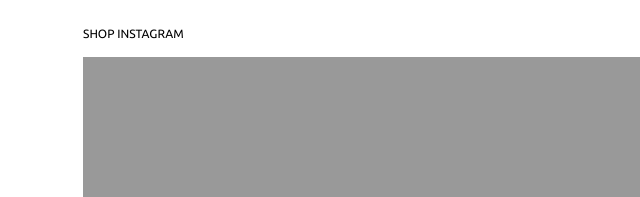
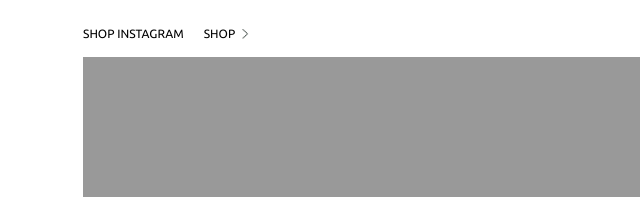
Before and after one commit to yuliya-zhukova/fashion-store, a website: page home.html in a window 1280 px wide. Shown: the part 2771-2968 px from the top of the page, 157-797 px from the left. Drawn offline with nearby package versions, Linux system fonts and the light colour scheme; files that its build step writes are made by us from their sources.

Commit message:
Fix header for block Set

```diff
--- a/home.html
+++ b/home.html
@@ -110,7 +110,12 @@
     <div class="fs-row fs-row_home">
       <div class="fs-set fs-set_instagram">
         <div class="fs-set__header fs-set__header_instagram">
-          Shop instagram
+          <div class="fs-set__header-item">
+            Shop instagram
+          </div>
+          <div class="fs-set__header-item fs-set__header-item_shop">
+            Shop
+          </div>
         </div>
         <div class="fs-set__pictures">
           <div class="fs-product-picture fs-product-picture_instagram-big"></div>
--- a/scss/_set.scss
+++ b/scss/_set.scss
@@ -9,12 +9,29 @@
   }
 
   &__header {
+    display: flex;
+    justify-content: center;
     height: 30px;
     font-size: 12px;
     text-align: center;
 
     &_instagram {
-      text-align: start;
+      justify-content: start;
+    }
+
+    &-item {
+      margin-right: 20px;
+
+      &_shop::after {
+        position: absolute;
+        content: "";
+        width: 20px;
+        height: 20px;
+        background-image: url('../img/next-icon.png');
+        background-repeat: no-repeat;
+        background-position: 50% 25%;
+        background-size: 50%;
+      }
     }
   }
 
```
Also changed, not shown: img/next-icon.png (added).
